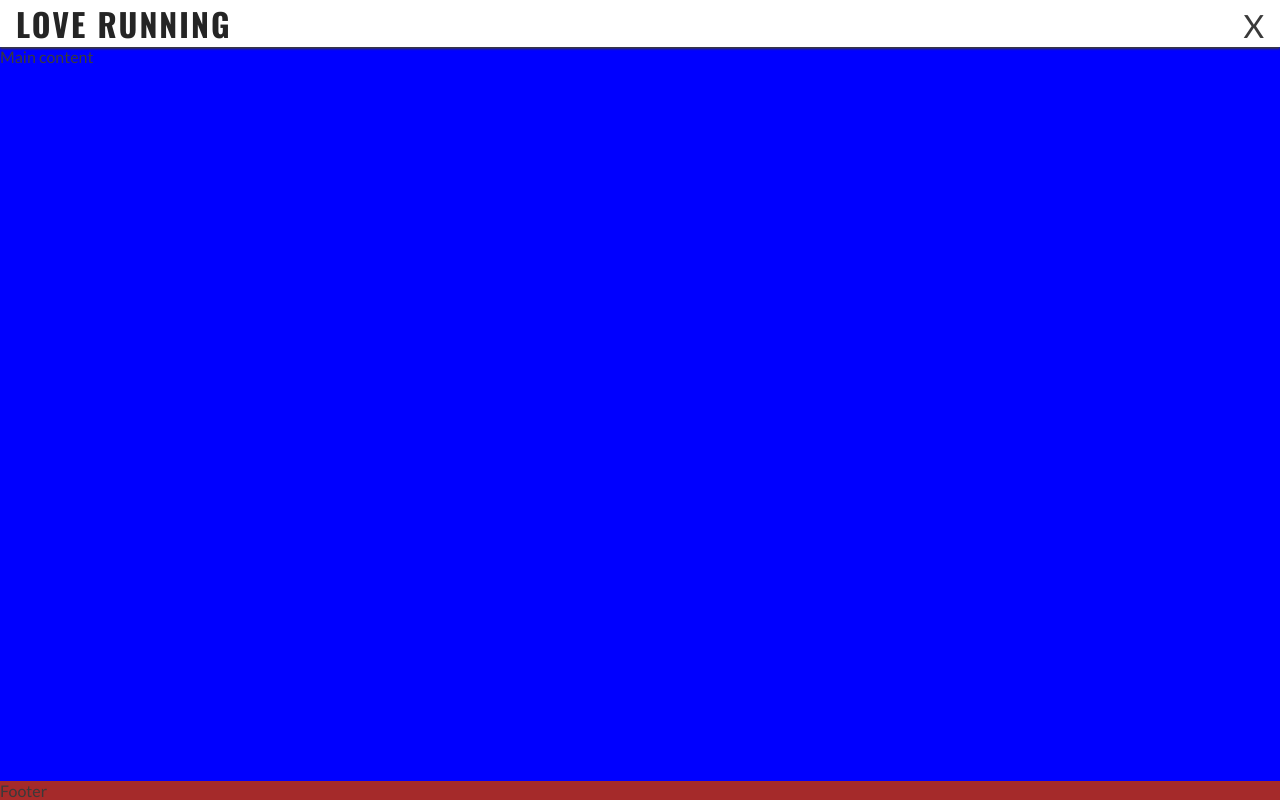
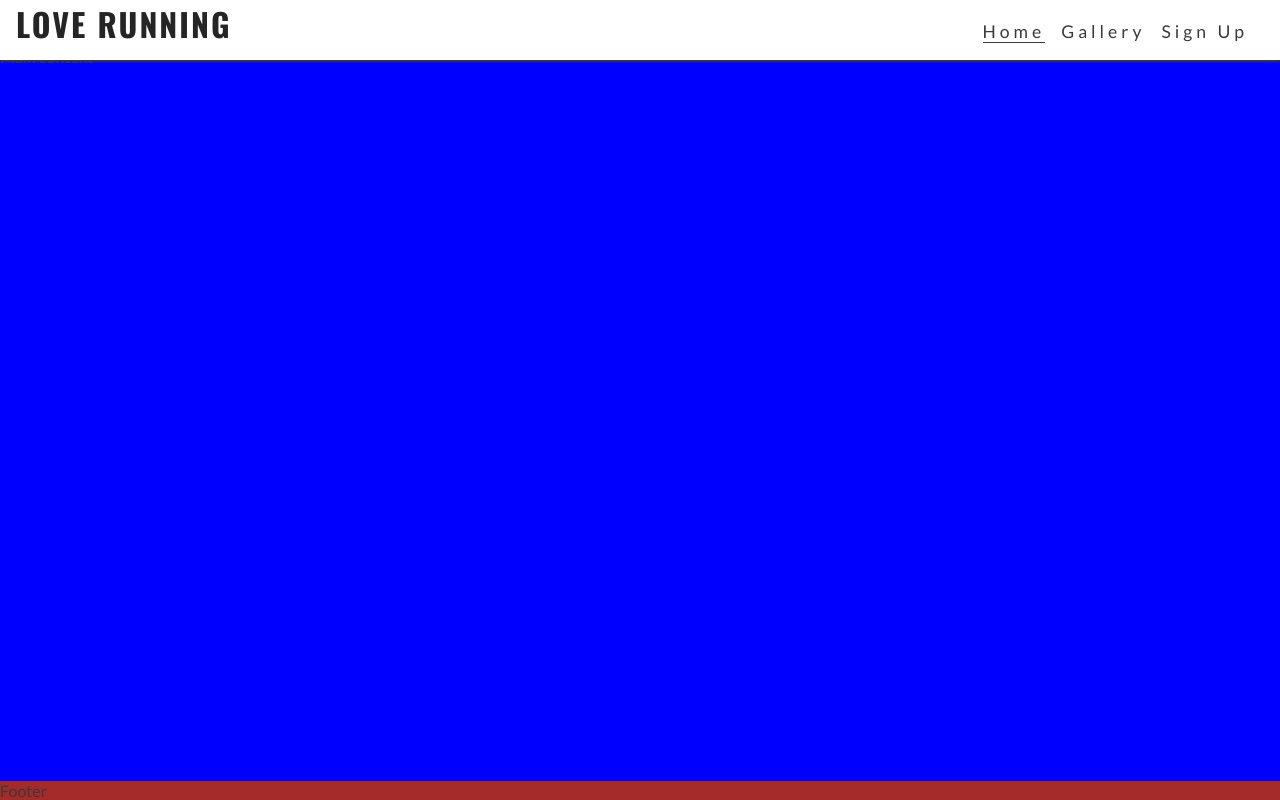
Before and after one commit to Craig90Dev/love-running, a plain HTML site: page index.html in a window 1280 px wide. Drawn offline with nearby package versions, Linux system fonts and the light colour scheme.

Commit message:
feat: add media querey for tablets and larger (768px +)

```diff
--- a/assets/css/style.css
+++ b/assets/css/style.css
@@ -96,3 +96,26 @@ main {
 footer {
     background-color: brown;
 }
+
+/*Media queries: tablets and larger (768px and up)*/
+@media screen and (min-width: 768px) {
+    /*Header*/
+    nav{
+        display: block;
+        position: relative;
+        box-shadow: none;
+        width: fit-content;
+        padding-right: 1rem;
+    }
+    #menu {
+        display: flex;
+    }
+
+    #menu > li {
+        padding-left: 1rem;
+    }
+
+    .nav-toggle-label {
+        display: none;
+    }
+}
```
